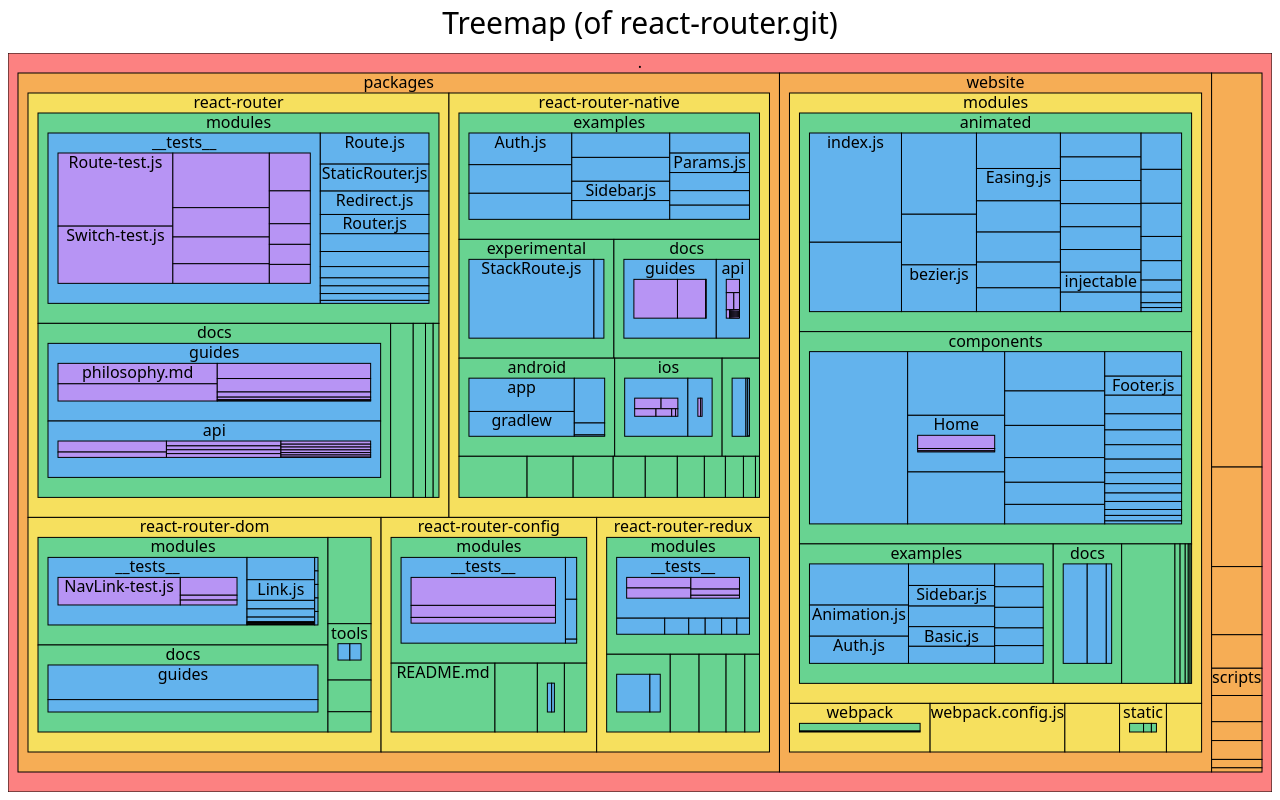
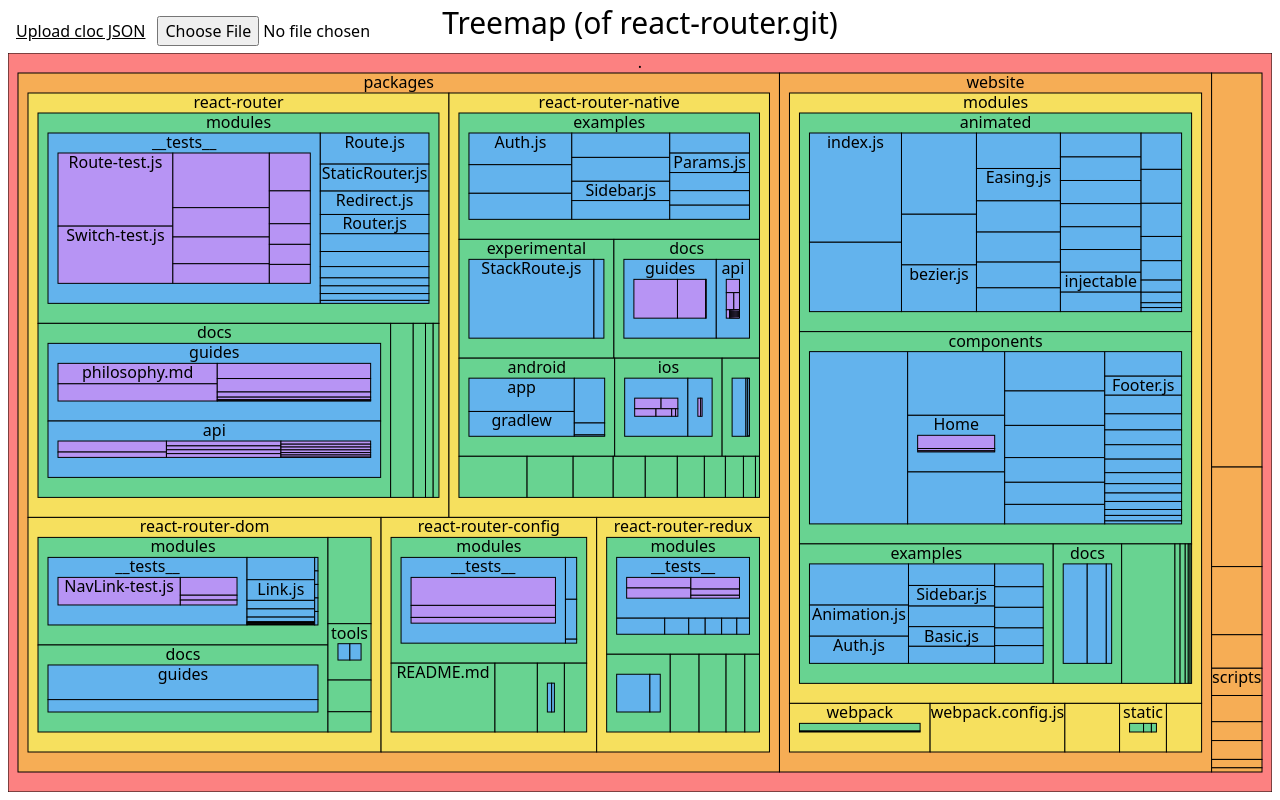
Before and after one commit to camjackson/treemap-js, a React (Create React App) app: page / in a window 1280 px wide. Built offline with nearby package versions, Linux system fonts and the light colour scheme.

Commit message:
Add cloc JSON upload field

```diff
--- a/src/App.tsx
+++ b/src/App.tsx
@@ -1,4 +1,5 @@
 import React, { useRef, useLayoutEffect, useState } from 'react';
+import Header from './Header';
 import Treemap from './Treemap';
 import {
   buildTreeData,
@@ -28,14 +29,15 @@
 
   const [currentRootNode, setCurrentRootNode] = useState(examples.reactRouter);
   const [currentDepth, setCurrentDepth] = useState(0);
-  const drillTo = (node: TreeNode, depth: number) => () => {
+  const selectNode = (node: TreeNode, depth: number) => () => {
     setCurrentRootNode(node);
     setCurrentDepth(depth);
   };
 
   return (
     <div className="w-full h-full flex flex-col">
-      <h1 className="text-center text-3xl">Treemap (of react-router.git)</h1>
+      <Header selectNode={selectNode} />
+
       <main className="flex-1 p-2">
         <svg
           ref={svgRef}
@@ -50,7 +52,7 @@
             treeData={currentRootNode}
             depth={currentDepth}
             isCurrentRoot
-            drillTo={drillTo}
+            drillTo={selectNode}
           />
         </svg>
       </main>
--- /dev/null
+++ b/src/Header.tsx
@@ -0,0 +1,37 @@
+import React, { FC } from 'react';
+import { buildTreeDataFromClocData, TreeNode } from './buildTreeData';
+
+type Props = {
+  selectNode: (treeData: TreeNode, depth: number) => () => void;
+};
+
+const Header: FC<Props> = ({ selectNode }) => {
+  const onChange = e => {
+    e.target.files[0].text().then((text: string) => {
+      const parsedData = buildTreeDataFromClocData(JSON.parse(text));
+      selectNode(parsedData, 0)();
+    });
+  };
+
+  return (
+    <header className="">
+      <h1 className="text-center text-3xl">Treemap (of react-router.git)</h1>
+      <label className="fixed top-0 left-0 my-4 ml-4">
+        <span
+          className="mr-3 underline cursor-help"
+          title="Generate with e.g. `cloc --exclude-dir node_modules --by-file --json . > cloc.json`"
+        >
+          Upload cloc JSON
+        </span>
+        <input
+          type="file"
+          multiple={false}
+          accept="application/json"
+          onChange={onChange}
+        />
+      </label>
+    </header>
+  );
+};
+
+export default Header;
--- a/src/styles/index.css
+++ b/src/styles/index.css
@@ -23,3 +23,7 @@
     stroke-width: 3;
   }
 }
+
+.cursor-help {
+  cursor: help;
+}
```
